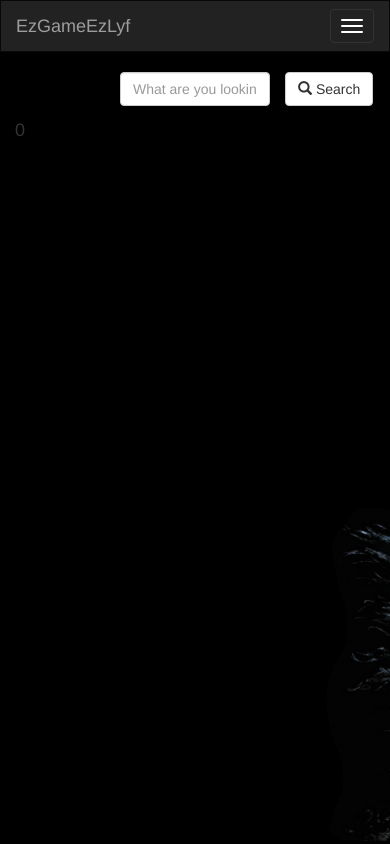
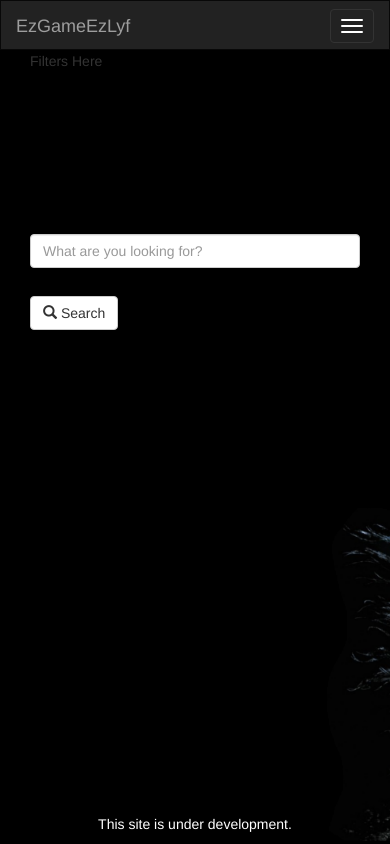
Before and after one commit to thepassenger-hub/EzGameEzLyf, a Django app: page /index in a window 390 px wide. Run offline with Django 3.2, Linux system fonts and the light colour scheme; data comes from the database, SQL or seed files in the repository; some libraries are stand-ins or nearby versions.

Commit message:
Finish homepage for smarthphone

```diff
--- a/scrape_games_backend/scrape_games_frontend/static/css/home_page_v2.css
+++ b/scrape_games_backend/scrape_games_frontend/static/css/home_page_v2.css
@@ -1,4 +1,51 @@
 body{
     background: url('/static/images/fusione.png') no-repeat center / cover;
+}
+
+
+.container-fluid {
+    height: calc(100% - 50px);
 
 }
+.row.content {
+    height: calc(100% - 30px);
+    width: 100%;
+    left: 0;
+    margin: 0;
+}
+
+.sidenav {
+}
+.search-form {
+    top: 20%;
+}
+
+#tftextinput {
+    margin-bottom: 2em;
+}
+
+.loading {
+    top: 20%;
+    left: 0;
+    text-align: center;
+    font-size: 26px;
+    color: white;
+}
+
+.messages {
+    top: 20%;
+}
+
+.messages h1 {
+    color: white;
+    font-size: 26px;
+}
+
+footer {
+    left: 0px;
+    width: 100%;
+    text-align: center;
+    color: white;
+    bottom: 0;
+    position: absolute;
+}
--- a/scrape_games_backend/scrape_games_frontend/static/css/skeleton.css
+++ b/scrape_games_backend/scrape_games_frontend/static/css/skeleton.css
@@ -7,3 +7,13 @@ body {
     width: 100%;
     height: 100%;
 }
+
+
+/************
+*   Navbar  *
+********** */
+.navbar {
+    height: 50px;
+    margin-bottom: 0;
+    border-radius: 0;
+}
--- a/scrape_games_backend/scrape_games_frontend/templates/scrape_games_frontend/home.html
+++ b/scrape_games_backend/scrape_games_frontend/templates/scrape_games_frontend/home.html
@@ -2,49 +2,41 @@
 <title>{% block title %}Ez Game Ez Lyf{% endblock %}</title>
 {% block imports %}
 {% load static %}
-<!--<link rel="stylesheet" type="text/css" href="{% static 'css/search_bar.css' %}" />-->
-
 <script src="https://ajax.googleapis.com/ajax/libs/jquery/3.1.1/jquery.min.js"></script>
 <script src="{% static 'js/loadpage-jquery.js' %}"></script>
 <script src="https://maxcdn.bootstrapcdn.com/bootstrap/3.3.4/js/bootstrap.min.js"></script>
 <link type="text/css" rel="stylesheet" href="{% static 'css/home_page_v2.css' %}" />
-
-
 {% endblock%}
 {% block content %}
 <div class="container-fluid">
+    <div class="row content">
+        <div class="col-xs-12 sidenav">
+            <p>Filters Here</p>
+        </div>
+        <div class="col-xs-12 search-form">
             <form id="searchbar" action="/search/" method="get">
                 <div class="form-group">
-            <div class="col-xs-6 col-xs-offset-3">
                         <input class="form-control" type="text" id="tftextinput" name="q" placeholder="What are you looking for?">
-            </div>
-
-
                         <button id="search_button" type="submit" class="btn btn-default "><span class="glyphicon glyphicon-search"></span> Search</button>
                 </div>
-
-
-
             </form>
+        </div>
+        <div class="col-xs-12 loading" >
                 <div style="display: none;" id="loadingpage">
                     <h1>Loading</h1>
                 </div>
+        </div>
 
-    <div class="progress" style="display: none">
-      <div class="progress-bar progress-bar-info progress-bar-striped active " role="progressbar"
-      aria-valuenow="0" aria-valuemin="0" aria-valuemax="100" style="width:0">
-      </div>
-    </div>
         {% if messages %}
-
-        <div class="messages">
+        <div class="col-xs-12 messages" >
             {% for message in messages %}
                 <h1 {% if message.tags %} class="{{ message.tags }}" {% endif %}><strong>{{ message }} </strong></h1>
             {% endfor %}
          </div>
         {% endif %}
-    <div id="hits">
-        <h4 id="pagehits">{{pagehits.hits}}</h4>
     </div>
+    <footer class="text-center">
+      <p>This site is under development.</p>
+    </footer>
 </div>
 {% endblock %}
```
Lines whose indentation alone changed are shown as unchanged.
